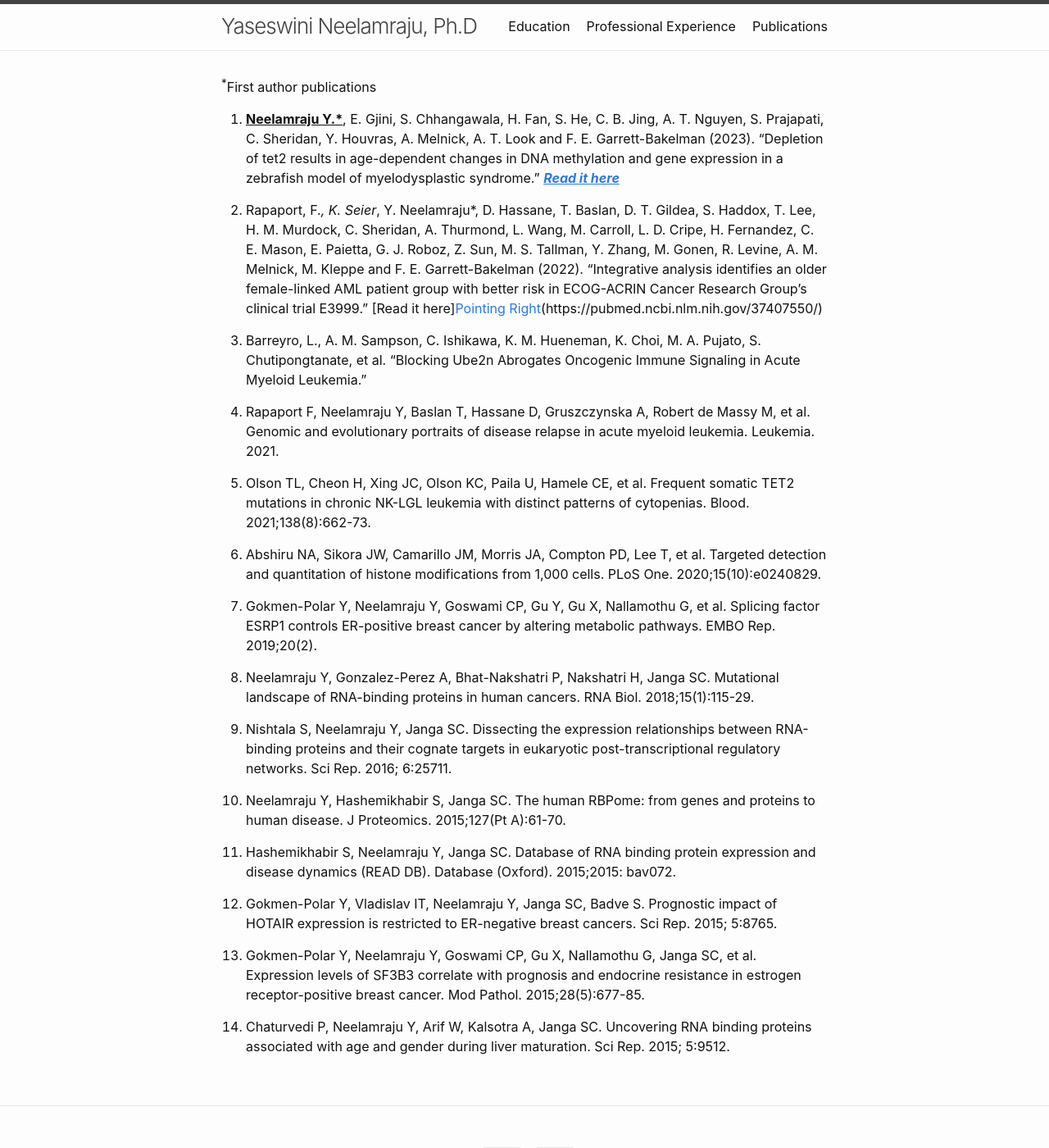
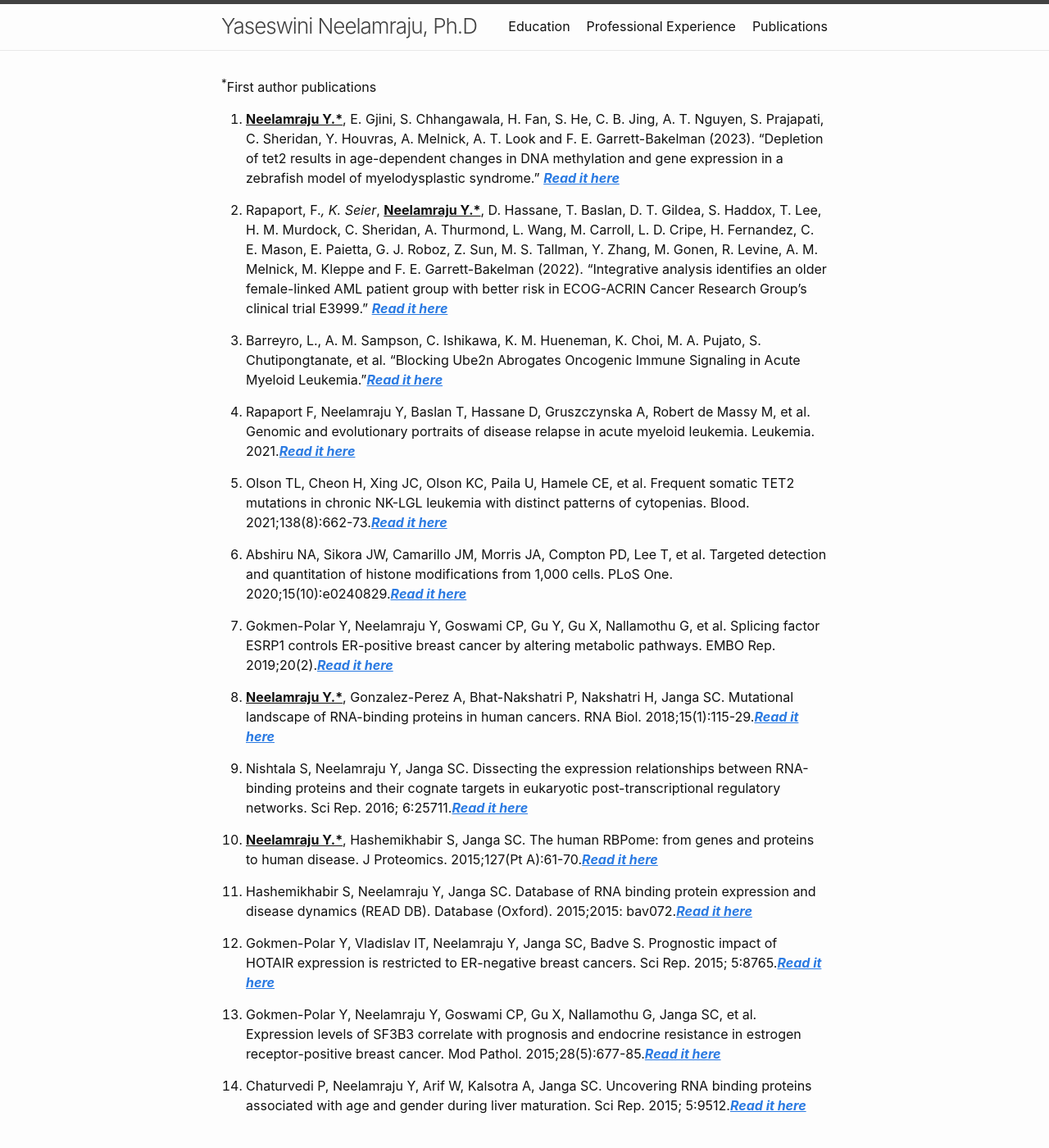
Before and after one commit to Yaseswini/YNWebPage.github.io, a Jekyll site: the page built from Publications.md, in a window 1280 px wide and 1400 px high. Shown: the whole window at 82% size. Built offline with Jekyll 4.4.1, drawn with Linux system fonts in a browser that asks for light colours.

Commit message:
Update Publications.md
Added links to all the publications

```diff
--- a/Publications.md
+++ b/Publications.md
@@ -9,28 +9,28 @@ permalink: /Publications/
 
 1.	**<u>Neelamraju Y.*</u>**, E. Gjini, S. Chhangawala, H. Fan, S. He, C. B. Jing, A. T. Nguyen, S. Prajapati, C. Sheridan, Y. Houvras, A. Melnick, A. T. Look and F. E. Garrett-Bakelman (2023). "Depletion of tet2 results in age-dependent changes in DNA methylation and gene expression in a zebrafish model of myelodysplastic syndrome." [**_<u>Read it here</u>_**](https://pubmed.ncbi.nlm.nih.gov/37937078/)
 
-2. Rapaport, F.*, K. Seier*, Y. Neelamraju*, D. Hassane, T. Baslan, D. T. Gildea, S. Haddox, T. Lee, H. M. Murdock, C. Sheridan, A. Thurmond, L. Wang, M. Carroll, L. D. Cripe, H. Fernandez, C. E. Mason, E. Paietta, G. J. Roboz, Z. Sun, M. S. Tallman, Y. Zhang, M. Gonen, R. Levine, A. M. Melnick, M. Kleppe and F. E. Garrett-Bakelman (2022). "Integrative analysis identifies an older female-linked AML patient group with better risk in ECOG-ACRIN Cancer Research Group's clinical trial E3999." [Read it here][Pointing Right](images/pointing-right.png)(https://pubmed.ncbi.nlm.nih.gov/37407550/)
+2. Rapaport, F.*, K. Seier*, **<u>Neelamraju Y.*</u>**, D. Hassane, T. Baslan, D. T. Gildea, S. Haddox, T. Lee, H. M. Murdock, C. Sheridan, A. Thurmond, L. Wang, M. Carroll, L. D. Cripe, H. Fernandez, C. E. Mason, E. Paietta, G. J. Roboz, Z. Sun, M. S. Tallman, Y. Zhang, M. Gonen, R. Levine, A. M. Melnick, M. Kleppe and F. E. Garrett-Bakelman (2022). "Integrative analysis identifies an older female-linked AML patient group with better risk in ECOG-ACRIN Cancer Research Group's clinical trial E3999." [**_<u>Read it here</u>_**](https://pubmed.ncbi.nlm.nih.gov/37407550/)
 
-3. Barreyro, L., A. M. Sampson, C. Ishikawa, K. M. Hueneman, K. Choi, M. A. Pujato, S. Chutipongtanate, et al. "Blocking Ube2n Abrogates Oncogenic Immune Signaling in Acute Myeloid Leukemia."
+3. Barreyro, L., A. M. Sampson, C. Ishikawa, K. M. Hueneman, K. Choi, M. A. Pujato, S. Chutipongtanate, et al. "Blocking Ube2n Abrogates Oncogenic Immune Signaling in Acute Myeloid Leukemia."[**_<u>Read it here</u>_**](https://pubmed.ncbi.nlm.nih.gov/35263148/)
 
-4.	Rapaport F, Neelamraju Y, Baslan T, Hassane D, Gruszczynska A, Robert de Massy M, et al. Genomic and evolutionary portraits of disease relapse in acute myeloid leukemia. Leukemia. 2021.
+4.	Rapaport F, Neelamraju Y, Baslan T, Hassane D, Gruszczynska A, Robert de Massy M, et al. Genomic and evolutionary portraits of disease relapse in acute myeloid leukemia. Leukemia. 2021.[**_<u>Read it here</u>_**](https://pubmed.ncbi.nlm.nih.gov/33580203/)
 
-5. Olson TL, Cheon H, Xing JC, Olson KC, Paila U, Hamele CE, et al. Frequent somatic TET2 mutations in chronic NK-LGL leukemia with distinct patterns of cytopenias. Blood. 2021;138(8):662-73.
+5. Olson TL, Cheon H, Xing JC, Olson KC, Paila U, Hamele CE, et al. Frequent somatic TET2 mutations in chronic NK-LGL leukemia with distinct patterns of cytopenias. Blood. 2021;138(8):662-73.[**_<u>Read it here</u>_**](https://pubmed.ncbi.nlm.nih.gov/33786584/)
 
-6.	Abshiru NA, Sikora JW, Camarillo JM, Morris JA, Compton PD, Lee T, et al. Targeted detection and quantitation of histone modifications from 1,000 cells. PLoS One. 2020;15(10):e0240829.
+6.	Abshiru NA, Sikora JW, Camarillo JM, Morris JA, Compton PD, Lee T, et al. Targeted detection and quantitation of histone modifications from 1,000 cells. PLoS One. 2020;15(10):e0240829.[**_<u>Read it here</u>_**](https://pubmed.ncbi.nlm.nih.gov/33104722/)
 
-7.	Gokmen-Polar Y, Neelamraju Y, Goswami CP, Gu Y, Gu X, Nallamothu G, et al. Splicing factor ESRP1 controls ER-positive breast cancer by altering metabolic pathways. EMBO Rep. 2019;20(2).
+7.	Gokmen-Polar Y, Neelamraju Y, Goswami CP, Gu Y, Gu X, Nallamothu G, et al. Splicing factor ESRP1 controls ER-positive breast cancer by altering metabolic pathways. EMBO Rep. 2019;20(2).[**_<u>Read it here</u>_**](https://pubmed.ncbi.nlm.nih.gov/30665944/)
 
-8.	Neelamraju Y, Gonzalez-Perez A, Bhat-Nakshatri P, Nakshatri H, Janga SC. Mutational landscape of RNA-binding proteins in human cancers. RNA Biol. 2018;15(1):115-29.
+8.	**<u>Neelamraju Y.*</u>**, Gonzalez-Perez A, Bhat-Nakshatri P, Nakshatri H, Janga SC. Mutational landscape of RNA-binding proteins in human cancers. RNA Biol. 2018;15(1):115-29.[**_<u>Read it here</u>_**](https://pubmed.ncbi.nlm.nih.gov/29023197/)
 
-9.	Nishtala S, Neelamraju Y, Janga SC. Dissecting the expression relationships between RNA-binding proteins and their cognate targets in eukaryotic post-transcriptional regulatory networks. Sci Rep. 2016; 6:25711.
+9.	Nishtala S, Neelamraju Y, Janga SC. Dissecting the expression relationships between RNA-binding proteins and their cognate targets in eukaryotic post-transcriptional regulatory networks. Sci Rep. 2016; 6:25711.[**_<u>Read it here</u>_**](https://pubmed.ncbi.nlm.nih.gov/27161996/)
 
-10.	Neelamraju Y, Hashemikhabir S, Janga SC. The human RBPome: from genes and proteins to human disease. J Proteomics. 2015;127(Pt A):61-70.
+10.	**<u>Neelamraju Y.*</u>**, Hashemikhabir S, Janga SC. The human RBPome: from genes and proteins to human disease. J Proteomics. 2015;127(Pt A):61-70.[**_<u>Read it here</u>_**](https://pubmed.ncbi.nlm.nih.gov/25982388/)
 
-11.	Hashemikhabir S, Neelamraju Y, Janga SC. Database of RNA binding protein expression and disease dynamics (READ DB). Database (Oxford). 2015;2015: bav072.
+11.	Hashemikhabir S, Neelamraju Y, Janga SC. Database of RNA binding protein expression and disease dynamics (READ DB). Database (Oxford). 2015;2015: bav072.[**_<u>Read it here</u>_**](https://pubmed.ncbi.nlm.nih.gov/26210853/)
 
-12.	Gokmen-Polar Y, Vladislav IT, Neelamraju Y, Janga SC, Badve S. Prognostic impact of HOTAIR expression is restricted to ER-negative breast cancers. Sci Rep. 2015; 5:8765.
+12.	Gokmen-Polar Y, Vladislav IT, Neelamraju Y, Janga SC, Badve S. Prognostic impact of HOTAIR expression is restricted to ER-negative breast cancers. Sci Rep. 2015; 5:8765.[**_<u>Read it here</u>_**](https://pubmed.ncbi.nlm.nih.gov/25739705/)
 
-13.	Gokmen-Polar Y, Neelamraju Y, Goswami CP, Gu X, Nallamothu G, Janga SC, et al. Expression levels of SF3B3 correlate with prognosis and endocrine resistance in estrogen receptor-positive breast cancer. Mod Pathol. 2015;28(5):677-85.
+13.	Gokmen-Polar Y, Neelamraju Y, Goswami CP, Gu X, Nallamothu G, Janga SC, et al. Expression levels of SF3B3 correlate with prognosis and endocrine resistance in estrogen receptor-positive breast cancer. Mod Pathol. 2015;28(5):677-85.[**_<u>Read it here</u>_**](https://pubmed.ncbi.nlm.nih.gov/25431237/)
 
-14.	Chaturvedi P, Neelamraju Y, Arif W, Kalsotra A, Janga SC. Uncovering RNA binding proteins associated with age and gender during liver maturation. Sci Rep. 2015; 5:9512.
+14.	Chaturvedi P, Neelamraju Y, Arif W, Kalsotra A, Janga SC. Uncovering RNA binding proteins associated with age and gender during liver maturation. Sci Rep. 2015; 5:9512.[**_<u>Read it here</u>_**](https://pubmed.ncbi.nlm.nih.gov/25824884/)
```
